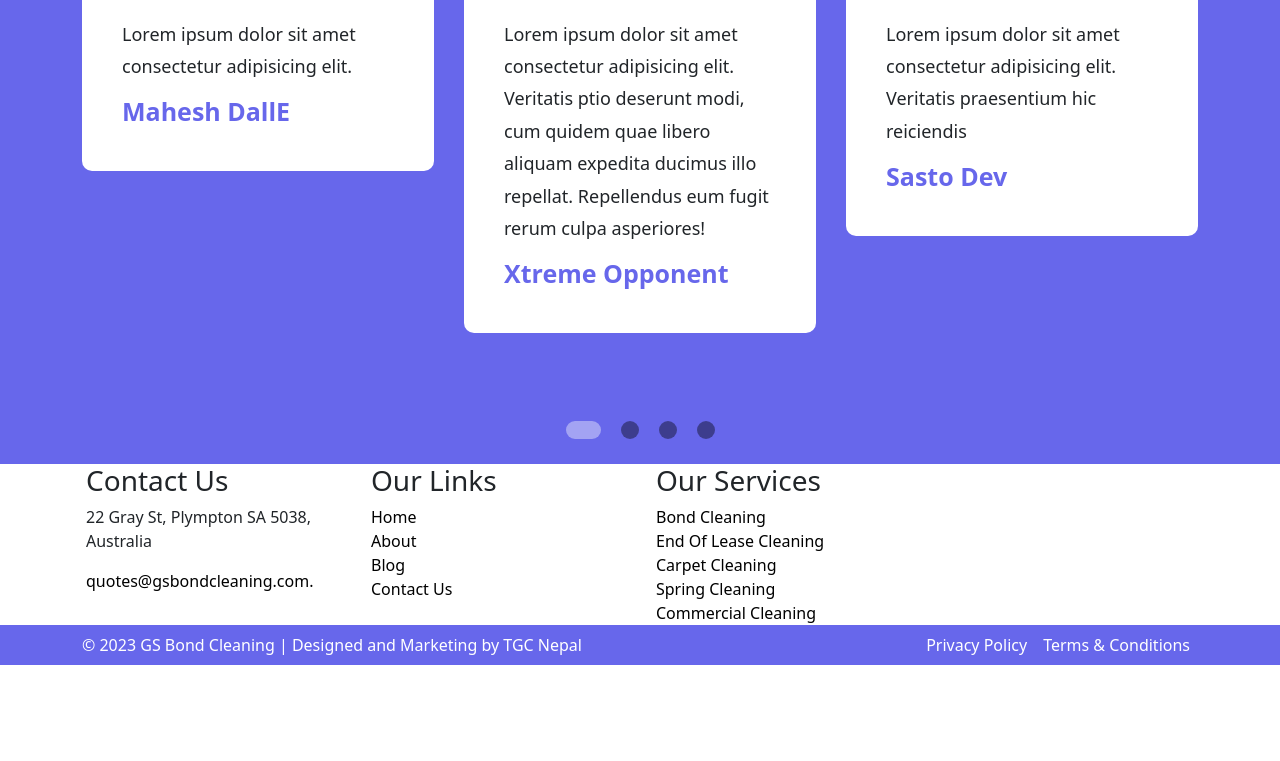
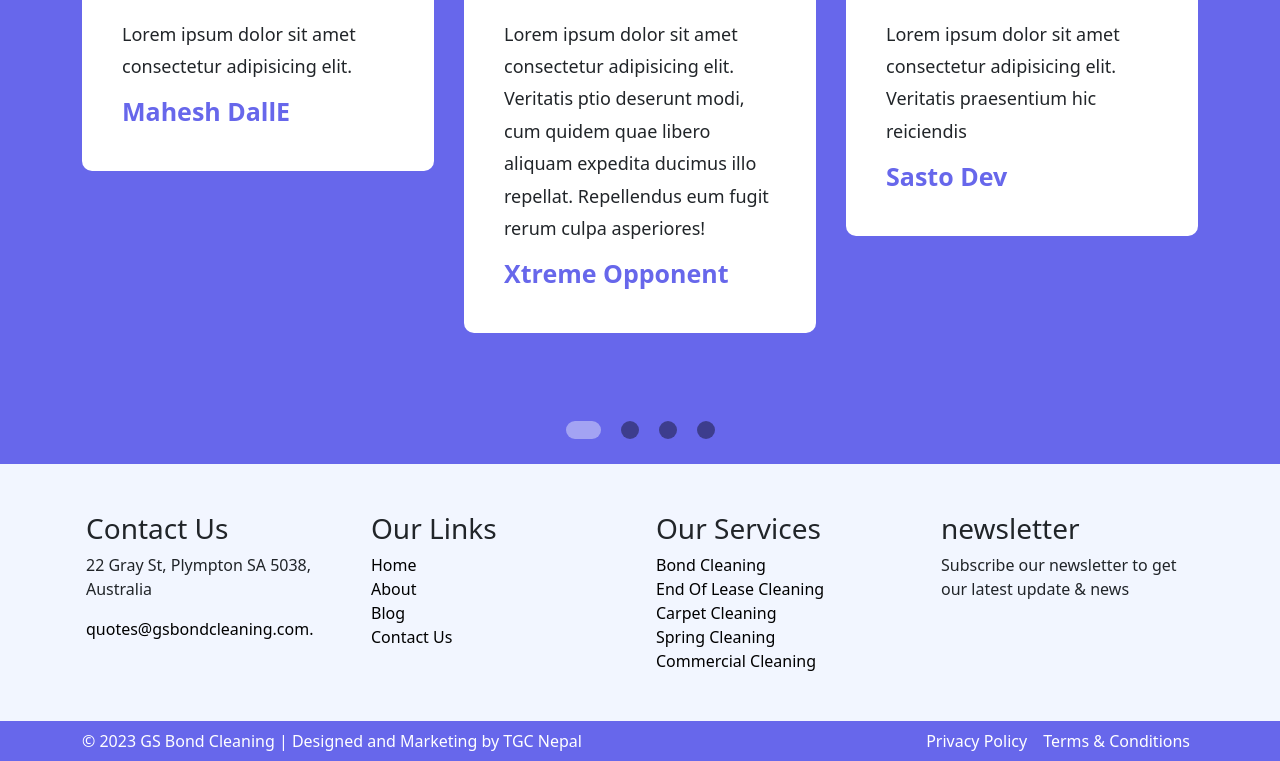
Before and after one commit to mah-esh-arjan/bond-cleaning, a React (Create React App) app: page / in a window 1280 px wide. Shown: the part 5020-5781 px from the top of the page. Before the commit the page ends 5685 px from the top, so only its background shows below. Built offline with nearby package versions, Linux system fonts and the light colour scheme.

Commit message:
update: add newsletter column infooter

```diff
--- a/src/components/Footer/Footer.js
+++ b/src/components/Footer/Footer.js
@@ -2,7 +2,7 @@ import React from 'react'
 
 const Footer = () => {
   return (
-    <footer className='footer'>
+    <footer className='footer py-5' style={{ backgroundColor: '#F2F6FF' }}>
       <div className="container">
         <div className="row">
           <div className="col-md-3 px-3">
@@ -39,7 +39,20 @@ const Footer = () => {
               </ul>
             </div>
           </div>
-          <div className="col-md-3 px-3"></div>
+          <div className="col-md-3 px-3">
+            <div className="block-header">
+              <h3>newsletter</h3>
+            </div>
+            <div className="text-wrap">
+              <span>Subscribe our newsletter to get our latest update & news</span>
+            </div>
+            <div className="input-group">
+
+            </div>
+            <div className="button-group">
+
+            </div>
+          </div>
         </div>
       </div>
     </footer>
```
